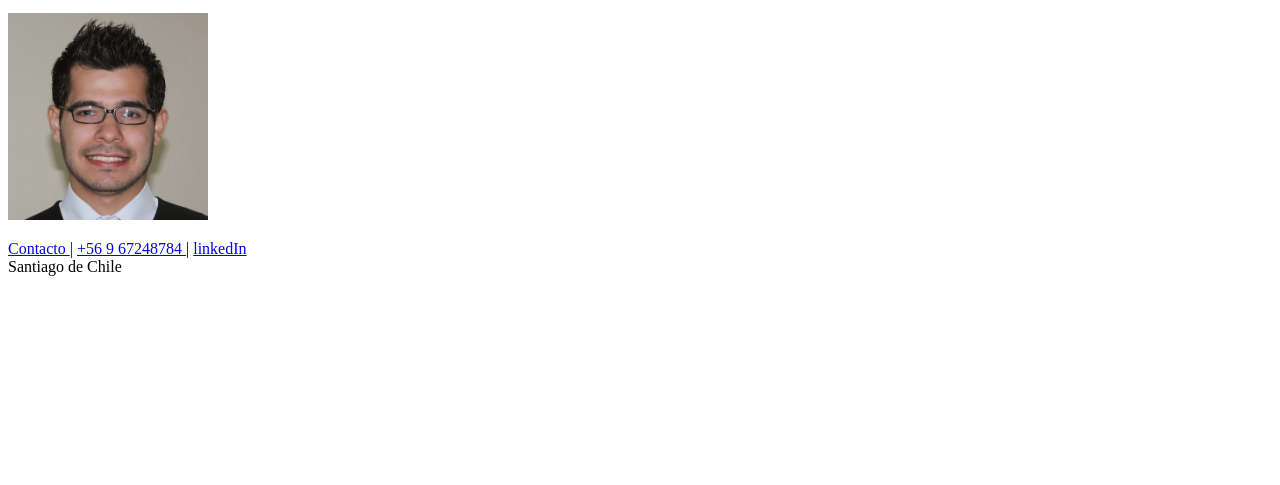
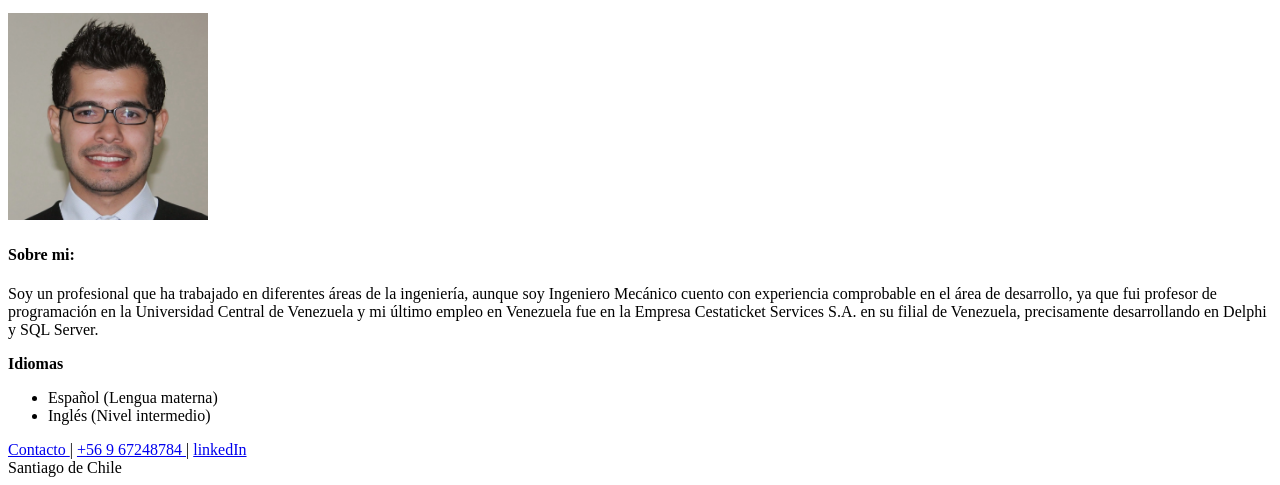
Before and after one commit to luisaparicio24/EvalFinalHTMLLuisAparicio, a plain HTML site: page index.html in a window 1280 px wide. Shown: the part 458-943 px from the top of the page. Before the commit the page ends 800 px from the top, so only its background shows below. Drawn offline with Linux system fonts and the light colour scheme.

Commit message:
Update index.html
Agregar detalles de información

```diff
--- a/index.html
+++ b/index.html
@@ -319,7 +319,19 @@
     </p>
 
     <p>
-
+      <h4>Sobre mi:</h4>
+      Soy un profesional que ha trabajado en diferentes áreas de la ingeniería,
+      aunque soy Ingeniero Mecánico cuento con experiencia comprobable en el área de desarrollo,
+      ya que fui profesor de programación en la Universidad Central de Venezuela y
+      mi último empleo en Venezuela fue en la Empresa Cestaticket Services S.A. en su filial de Venezuela,
+      precisamente desarrollando en Delphi y SQL Server.
+    </p>
+    <p>
+      <strong>Idiomas</strong>
+      <ul title="Idiomas">
+        <li>Español (Lengua materna)</li>
+        <li>Inglés (Nivel intermedio)</li>
+      </ul>
     </p>
 
     <footer>
```
